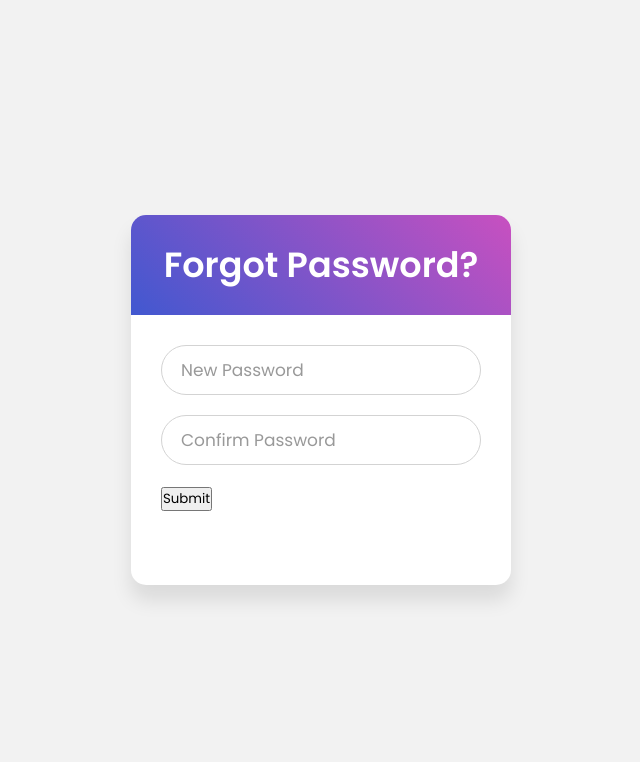
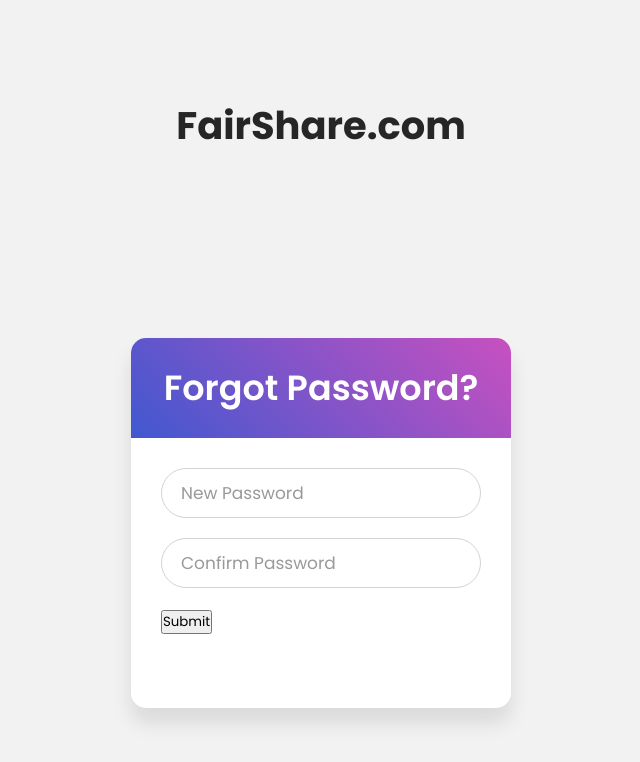
Before and after one commit to aminmihir01/fairshare.com, a plain HTML site: page ForgotPassword.html in a window 1280 px wide. Shown: the whole page, without its empty margins (319-959 px from the left). Drawn offline with Linux system fonts and the light colour scheme.

Commit message:
forgot password update
add FairShare on top

```diff
--- a/ForgotPassword.css
+++ b/ForgotPassword.css
@@ -12,6 +12,14 @@ html,body{
   place-items: center;
   background: #f2f2f2;
   /* background: linear-gradient(-135deg, #c850c0, #4158d0); */
+}
+.heading1{
+  color: #262626;
+  font-size: larger;
+  text-align: center;
+  padding-right: 5px;
+  padding-left: 5px;
+  padding-top: 5px;
 }
 /* ::selection{
   background: #4158d0;
--- a/ForgotPassword.html
+++ b/ForgotPassword.html
@@ -9,6 +9,11 @@
    </head>
    <body>
       <script src="ForgotPassword.js"></script>
+      <div class="heading1">
+         <h1>
+            FairShare.com
+         </h1>
+      </div>
       <div class="wrapper">
          <div class="title">
             Forgot Password?
```
